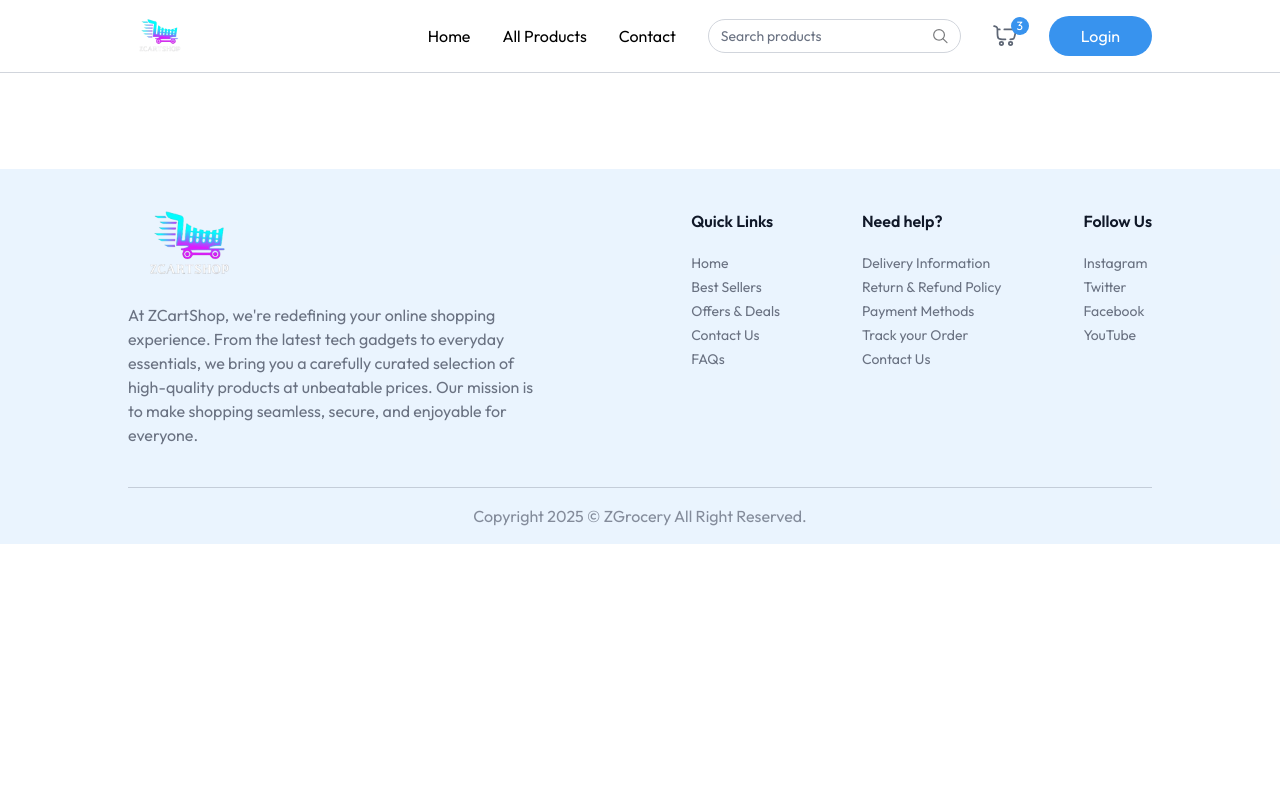
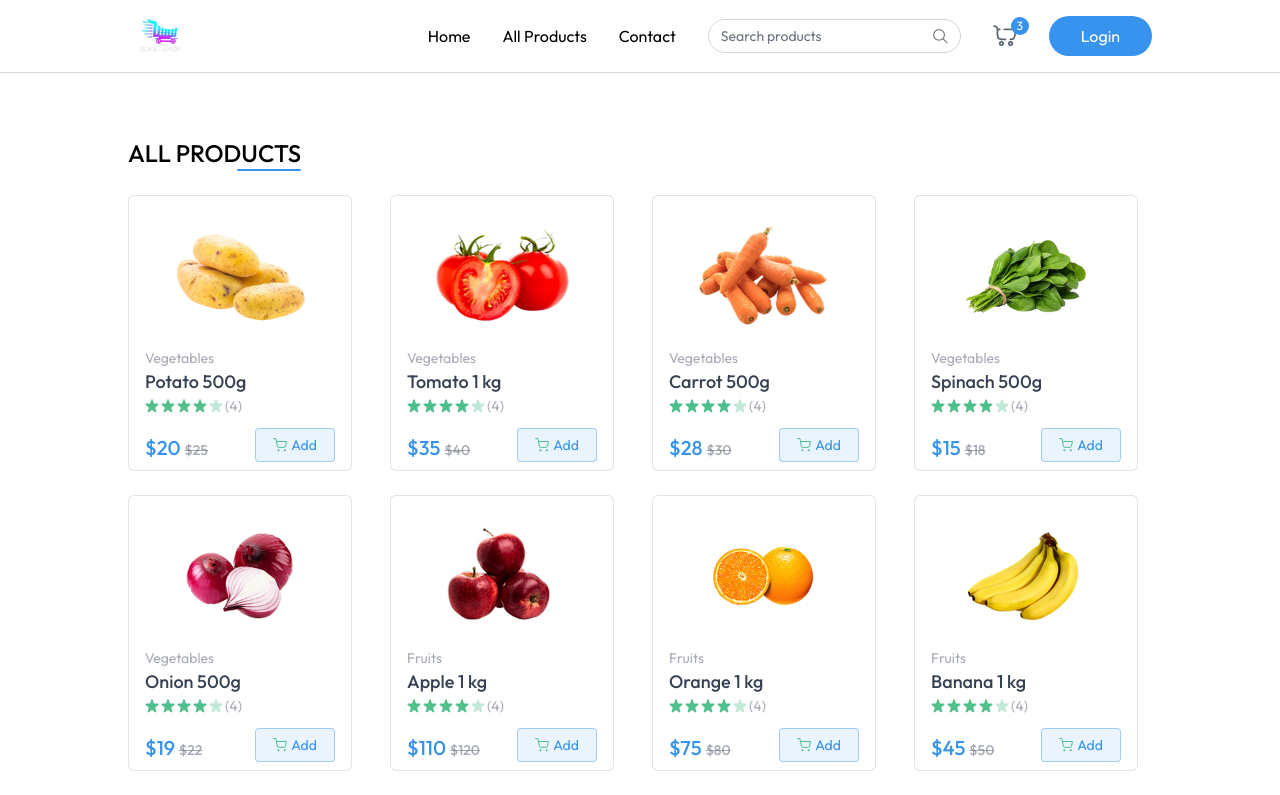
Before and after one commit to DhirajSahani/zcartshop, a React (Vite) app: page /products in a window 1280 px wide. Shown: the top 795 px of the page. Built offline with nearby package versions, Linux system fonts and the light colour scheme.

Commit message:
Created Products

```diff
--- a/src/App.jsx
+++ b/src/App.jsx
@@ -6,6 +6,10 @@
 import Footer from './components/Footer'
 import { useAppContext } from './context/AppContext'
 import Login from './components/Login'
+import AllProducts from './pages/AllProducts'
+import ProductCategory from './pages/ProductCategory'
+
+
 
 
 const App = () => {
@@ -21,6 +25,9 @@
     <div className= {`${isSellerPath ? "": "px-6 md:px-16 lg:px-24 xl:px-32"}`}>
       <Routes>
         <Route path='/' element= {<Home/>}/>
+        <Route path='/products' element={<AllProducts/>}/>
+        <Route path='/products/:category' element={<ProductCategory/>}/>
+
       </Routes>
     </div>
     {!isSellerPath && <Footer/>}
--- a/src/components/Navbar.jsx
+++ b/src/components/Navbar.jsx
@@ -1,4 +1,4 @@
-import React from 'react'
+import React, { useEffect } from 'react'
 import { NavLink } from 'react-router-dom'
 import { useAppContext } from '../context/AppContext'
 import { assets } from '../assets/assets'
@@ -8,51 +8,58 @@
 const Navbar = () => {
     const [open, setOpen] = React.useState(false)
 
-    const { user, setUser, setShowUserLogin, navigate } = useAppContext();
+    const { user, setUser, setShowUserLogin, navigate, setSearchQuery, searchQuery } = useAppContext();
 
     const Logout = async () => {
         setUser(null);
         navigate('/')
     }
 
+    useEffect(() => {
+        if (searchQuery.length > 0) {
+            navigate("/products")
+        }
+
+    },[searchQuery])
+
     return (
         <nav className="flex items-center justify-between px-6 md:px-16 lg:px-24 xl:px-32 py-4 border-b border-gray-300 bg-white relative transition-all">
 
-            <NavLink to ='/' onClick={()=> setOpen(false)}>
-                <img className="h-9 " src={assets.zlogo}  alt="logo" />
+            <NavLink to='/' onClick={() => setOpen(false)}>
+                <img className="h-9 " src={assets.zlogo} alt="logo" />
             </NavLink>
 
             {/* Desktop Menu */}
             <div className="hidden sm:flex items-center gap-8">
-                <NavLink to = '/'>Home</NavLink>
-                 <NavLink to = '/products'>All Products</NavLink>
-                  <NavLink to = '/'>Contact</NavLink>
+                <NavLink to='/'>Home</NavLink>
+                <NavLink to='/products'>All Products</NavLink>
+                <NavLink to='/'>Contact</NavLink>
 
 
                 <div className="hidden lg:flex items-center text-sm gap-2 border border-gray-300 px-3 rounded-full">
-                    <input className="py-1.5 w-full bg-transparent outline-none placeholder-gray-500" type="text" placeholder="Search products" />
+                    <input onChange={(e)=> setSearchQuery(e.target.value)} className="py-1.5 w-full bg-transparent outline-none placeholder-gray-500" type="text" placeholder="Search products" />
                     <img src={assets.search_icon} alt='search' className='w-4 h-4' />
 
                 </div>
 
-                <div onClick={()=>navigate("/cart")} className="relative cursor-pointer">
+                <div onClick={() => navigate("/cart")} className="relative cursor-pointer">
                     <img src={assets.nav_cart_icon} alt='cart' className='w-6 opacity-80' />
                     <button className="absolute -top-2 -right-3 text-xs text-white bg-primary w-[18px] h-[18px] rounded-full">3</button>
                 </div>
 
-                {!user ? (<button onClick={()=>setShowUserLogin(true)} className="cursor-pointer px-8 py-2 bg-primary hover:bg-primary transition text-white rounded-full">
+                {!user ? (<button onClick={() => setShowUserLogin(true)} className="cursor-pointer px-8 py-2 bg-primary hover:bg-primary transition text-white rounded-full">
                     Login
                 </button>)
-                :(
+                    : (
                         <div className='relative group'>
-                            <img  src={assets.profile_icon}  className='w-10' alt=""/>
+                            <img src={assets.profile_icon} className='w-10' alt="" />
                             <ul className='hidden group-hover:block absolute top -10 right-0 bg-white shadow border border-gray-200 py-2.5 w-30 rounded-md text-sm z-40'>
-                                <li onClick={()=>navigate("my-orders")} className='p-1.5 pl-3 hover:bg-primary/10 cursor-pointer'>My Orders</li>
+                                <li onClick={() => navigate("my-orders")} className='p-1.5 pl-3 hover:bg-primary/10 cursor-pointer'>My Orders</li>
                                 <li onClick={Logout} className='p-1.5 pl-3 hover:bg-primary/10 cursor-pointer'>Logout</li>
                             </ul>
 
                         </div>
-                )}
+                    )}
             </div>
 
             <button onClick={() => open ? setOpen(false) : setOpen(true)} aria-label="Menu" className="sm:hidden">
@@ -62,7 +69,7 @@
 
             {/* Mobile Menu */}
 
-            { open && (
+            {open && (
                 <div className={`${open ? 'flex' : 'hidden'} absolute top-[60px] left-0 w-full bg-white shadow-md py-4 flex-col items-start gap-2 px-5 text-sm md:hidden`}>
 
                     <NavLink to="/" onClick={() => setOpen(false)}>Home</NavLink>
--- a/src/context/AppContext.jsx
+++ b/src/context/AppContext.jsx
@@ -5,27 +5,28 @@
 import toast from "react-hot-toast";
 
 export const AppContext = createContext();
- export const AppContextProvider =({children})=>{
+export const AppContextProvider = ({ children }) => {
 
   const currency = import.meta.VITE_CURRENCY;
   const navigate = useNavigate()
-    const [user,setUser] = useState(null)
-    const [isSeller,setIsSeller] =useState(false)
-    const[showUserLogin,setShowUserLogin] = useState(false)
-    const [products,setProducts] = useState([])
+  const [user, setUser] = useState(null)
+  const [isSeller, setIsSeller] = useState(false)
+  const [showUserLogin, setShowUserLogin] = useState(false)
+  const [products, setProducts] = useState([])
   const [cartItems, setCartItems] = useState({});
+  const [searchQuery, setSearchQuery] = useState({});
 
   //Fetch all Products
-    const fetchProduts = async()=>{
+  const fetchProduts = async () => {
     setProducts(dummyProducts)
   }
 
   //add products to cart
-const addToCart = (itemId)=>{
+  const addToCart = (itemId) => {
     let CartData = structuredClone(cartItems);
-if(CartData[itemId]){
+    if (CartData[itemId]) {
       CartData[itemId] += 1;
-}else{
+    } else {
       CartData[itemId] = 1;
     }
 
@@ -34,11 +35,11 @@
   };
 
   // Updated To Cart Item Quantity
-const updateCartItem = (itemId,quantity)=>{
+  const updateCartItem = (itemId, quantity) => {
     let CartData = structuredClone(cartItems);
     CartData[itemId] = quantity;
     setCartItems(CartData)
-   toast.success=("cart updated")
+    toast.success = ("cart updated")
 
   }
 
@@ -60,12 +61,13 @@
 
   }
 
-    useEffect(()=>{
+  useEffect(() => {
     fetchProduts()
-    },[])
+  }, [])
 
 
-    const value = { navigate,user,setUser,setIsSeller,isSeller,showUserLogin,setShowUserLogin, products, currency, addToCart,updateCartItem,removeFromCart,cartItems
+  const value = {
+    navigate, user, setUser, setIsSeller, isSeller, showUserLogin, setShowUserLogin, products, currency, addToCart, updateCartItem, removeFromCart, cartItems, searchQuery,setSearchQuery
 
   }
 
@@ -74,7 +76,7 @@
   </AppContext.Provider>
 }
 
- export const useAppContext =()=>{
+export const useAppContext = () => {
   return useContext(AppContext)
 
 }
--- a/src/pages/AllProducts.jsx
+++ b/src/pages/AllProducts.jsx
@@ -1,17 +1,39 @@
-import React from 'react'
+import React, { useEffect, useState } from 'react'
 import { useAppContext } from '../context/AppContext'
+import ProductCard from '../components/ProductCard'
 
 const AllProducts = () => {
 
-    const {products} =useAppContext()
+  const { products,searchQuery} = useAppContext()
+  const [FilteredProducts,setFilteredProducts] = useState([])
+
+  useEffect(()=>{
+    if(searchQuery.length > 0){
+      setFilteredProducts(products.filter(
+        product =>product.name.toLowerCase().includes(searchQuery.toLowerCase())
+      ))}
+      else{
+        setFilteredProducts(products)
+      }
+
+
+
+  },[products,searchQuery])
+
   return (
-    <div className='mt-16 flex flex-col'>
-        <div>
-            <p>All Products</p>
-            <div className=''>
+    <div className='mt-16 flex flex-col '>
+      <div className='flex flex-col items-end w-max'>
+        <p className='text-2xl font-medium uppercase'>All Products</p>
+        <div className='w-16 h-0.5 bg-primary rounded-full'></div>
+      </div>
 
-            </div>
-        </div>
+      {/* product div */}
+
+      <div className='grid grid-cols-2 sm:grid-cols-3 md:grid-cols-4 gap-3 md:gap-6 lg:grid-cols-4 mt-6'>
+        {FilteredProducts.filter((product)=>product.inStock).map((product,index)=>(
+          <ProductCard key={index} product={product}/>
+        ))}
+      </div>
 
     </div>
   )
--- /dev/null
+++ b/src/pages/ProductCategory.jsx
@@ -0,0 +1,31 @@
+import React from 'react'
+import { useAppContext } from '../context/AppContext'
+import { useParams } from 'react-router-dom'
+import { categories } from '../assets/assets'
+
+
+
+const ProductCategory = () => {
+    const {products} = useAppContext()
+    const {Category} = useParams()
+    const  searchCategory = categories.find((item)=>item.path.toLowerCase() === Category)
+
+  const filteredProducts = products.filter(
+    (product) => product.Category.toLowerCase() === Category
+  );
+
+  return (
+    <div className='mt-16'>
+     {searchCategory && (
+      <div className='flex flex-col items-end w-max'>
+        <p className='text-2xl font-medium'>{searchCategory.text.toUpperCase()}</p>
+        <div className='w-16 h-0.5 bg-primary rounded-full'></div>
+
+
+      </div>
+     )}
+    </div>
+  )
+}
+
+export default ProductCategory
```
Lines whose indentation alone changed are shown as unchanged.
